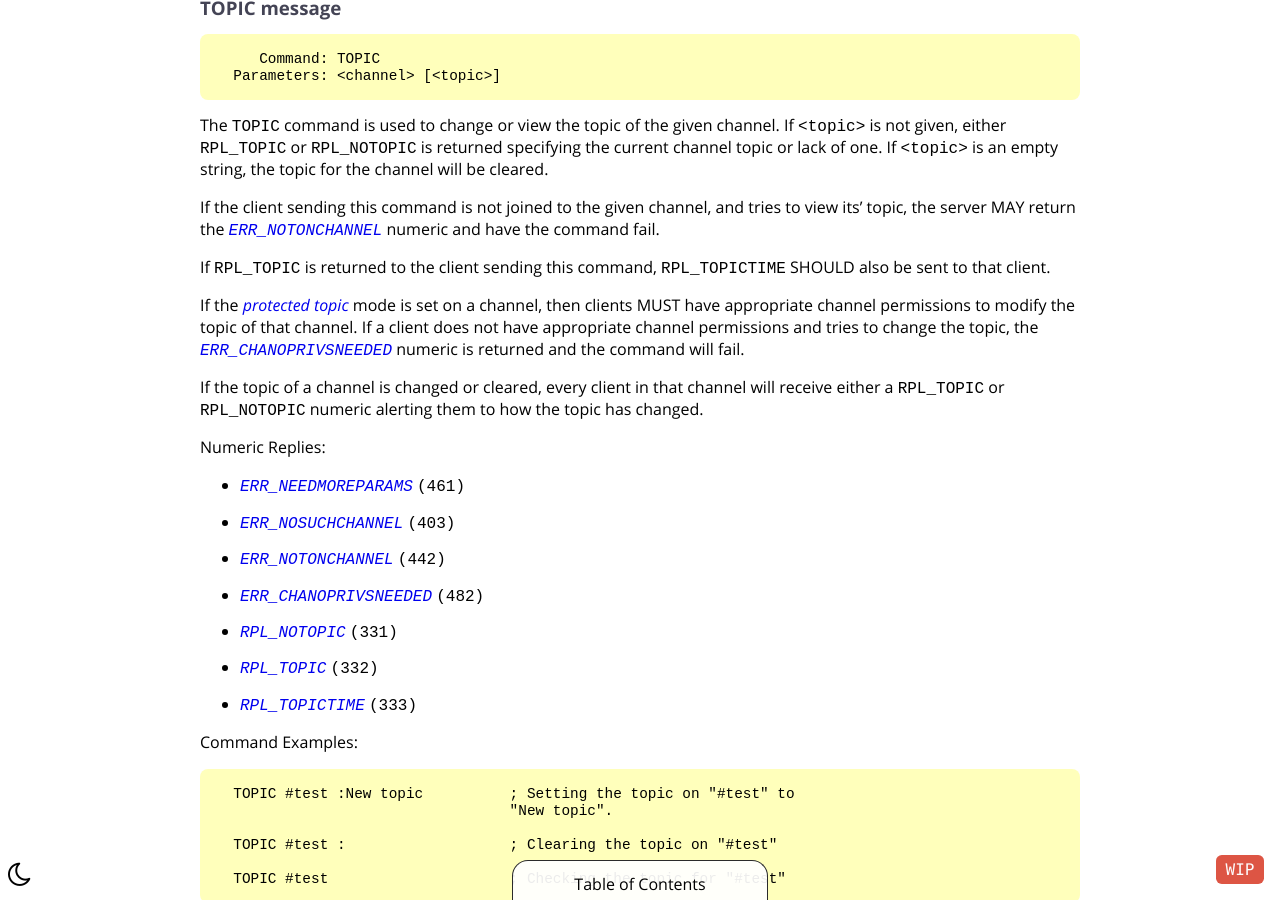
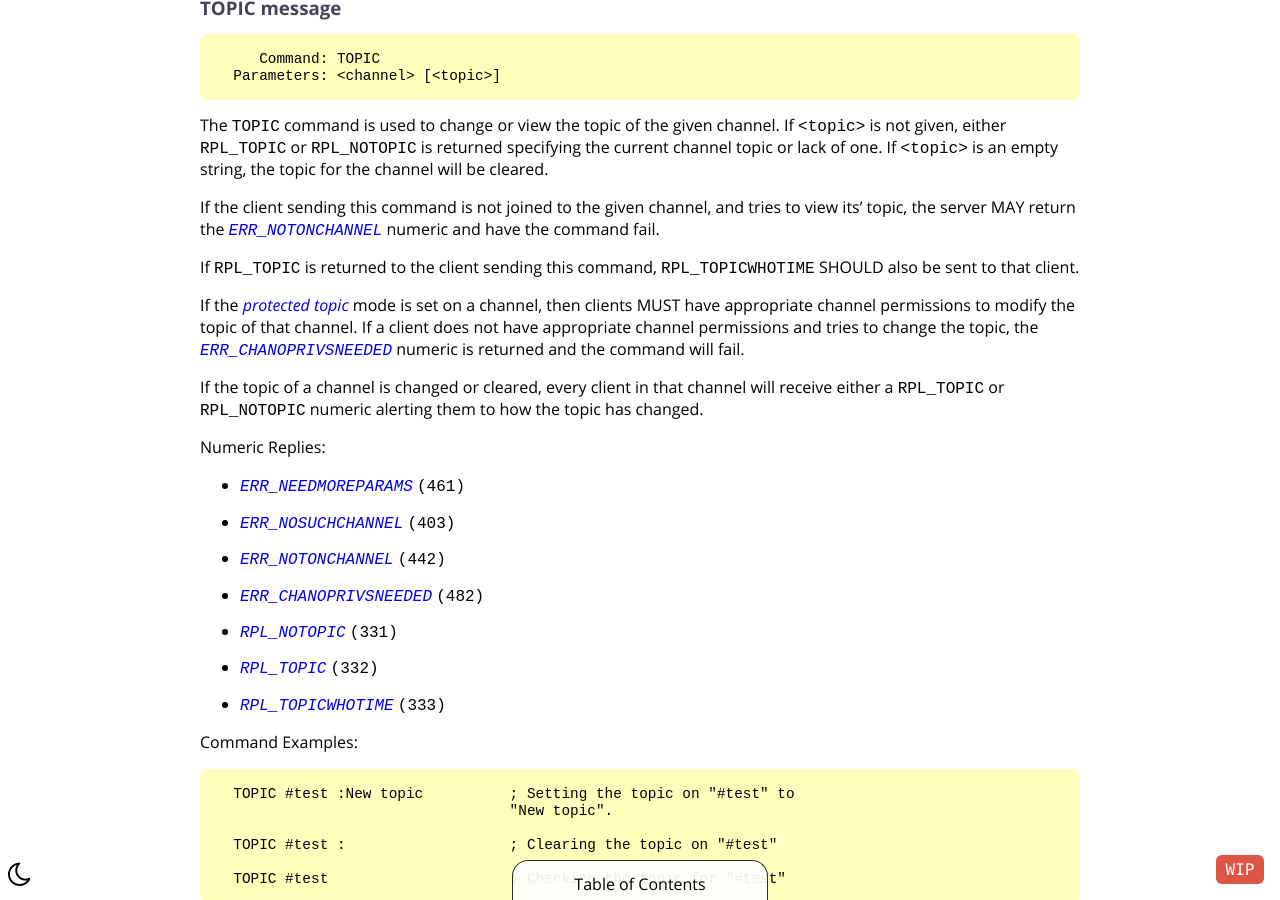
Before and after one commit to ircdocs/modern-irc, a Jekyll site: the page built from index.md, in a window 1280 px wide and 900 px high, scrolled down 22301 px. Built offline with Jekyll 4.4.1, drawn with Linux system fonts in a browser that asks for light colours; some of the changed text lies outside the part shown.

Commit message:
fix reference to RPL_TOPICTIME - was renamed to RPL_TOPICWHOTIME

```diff
--- a/index.md
+++ b/index.md
@@ -28,7 +28,7 @@ copyrights:
 
 <div class="warning">
     <p>NOTE: This is NOWHERE NEAR FINISHED. Dragons be here, insane stuff be here.</p>
-    <p>You can contribute by sending pull requests to our <a href="https://github.com/ircdocs/modern-irc">Github repository</a>!</p>
+    <p>You can contribute by sending pull requests to our <a href="https://github.com/ircdocs/modern-irc">GitHub repository</a>!</p>
 </div>
 
 <div id="printable-toc" style="display: none"></div>
@@ -878,7 +878,7 @@ The `TOPIC` command is used to change or view the topic of the given channel. If
 
 If the client sending this command is not joined to the given channel, and tries to view its' topic, the server MAY return the [`ERR_NOTONCHANNEL`](#errnotonchannel-442) numeric and have the command fail.
 
-If `RPL_TOPIC` is returned to the client sending this command, `RPL_TOPICTIME` SHOULD also be sent to that client.
+If `RPL_TOPIC` is returned to the client sending this command, `RPL_TOPICWHOTIME` SHOULD also be sent to that client.
 
 If the [protected topic](#protected-topic-mode) mode is set on a channel, then clients MUST have appropriate channel permissions to modify the topic of that channel. If a client does not have appropriate channel permissions and tries to change the topic, the [`ERR_CHANOPRIVSNEEDED`](#errchanoprivsneeded-482) numeric is returned and the command will fail.
 
@@ -892,7 +892,7 @@ Numeric Replies:
 * [`ERR_CHANOPRIVSNEEDED`](#errchanoprivsneeded-482) `(482)`
 * [`RPL_NOTOPIC`](#rplnotopic-331) `(331)`
 * [`RPL_TOPIC`](#rpltopic-332) `(332)`
-* [`RPL_TOPICTIME`](#rpltopictime-333) `(333)`
+* [`RPL_TOPICWHOTIME`](#rpltopicwhotime-333) `(333)`
 
 Command Examples:
 
```
